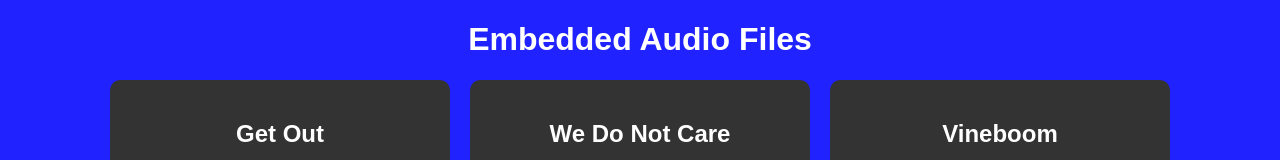
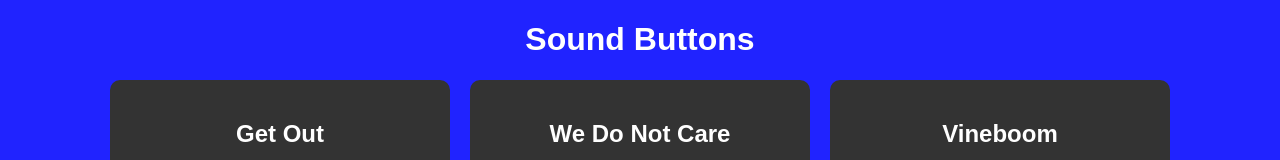
Before and after one commit to UnblockedSites23/soundbuttons, a plain HTML site: page index.html in a window 1280 px wide. Shown: the top 160 px of the page. Drawn offline with Linux system fonts and the light colour scheme.

Commit message:
Update index.html

```diff
--- a/index.html
+++ b/index.html
@@ -3,7 +3,7 @@
 <head>
     <meta charset="UTF-8">
     <meta name="viewport" content="width=device-width, initial-scale=1.0">
-    <title>Google Drive Embeds</title>
+    <title>Sound Buttons</title>
     <style>
         body {
             background-color: #2023FF;
@@ -34,7 +34,7 @@
 </head>
 <body>
 
-<h1>Embedded Audio Files</h1>
+<h1>Sound Buttons</h1>
 
 <div class="embed-container">
     <div class="embed-item">
```
